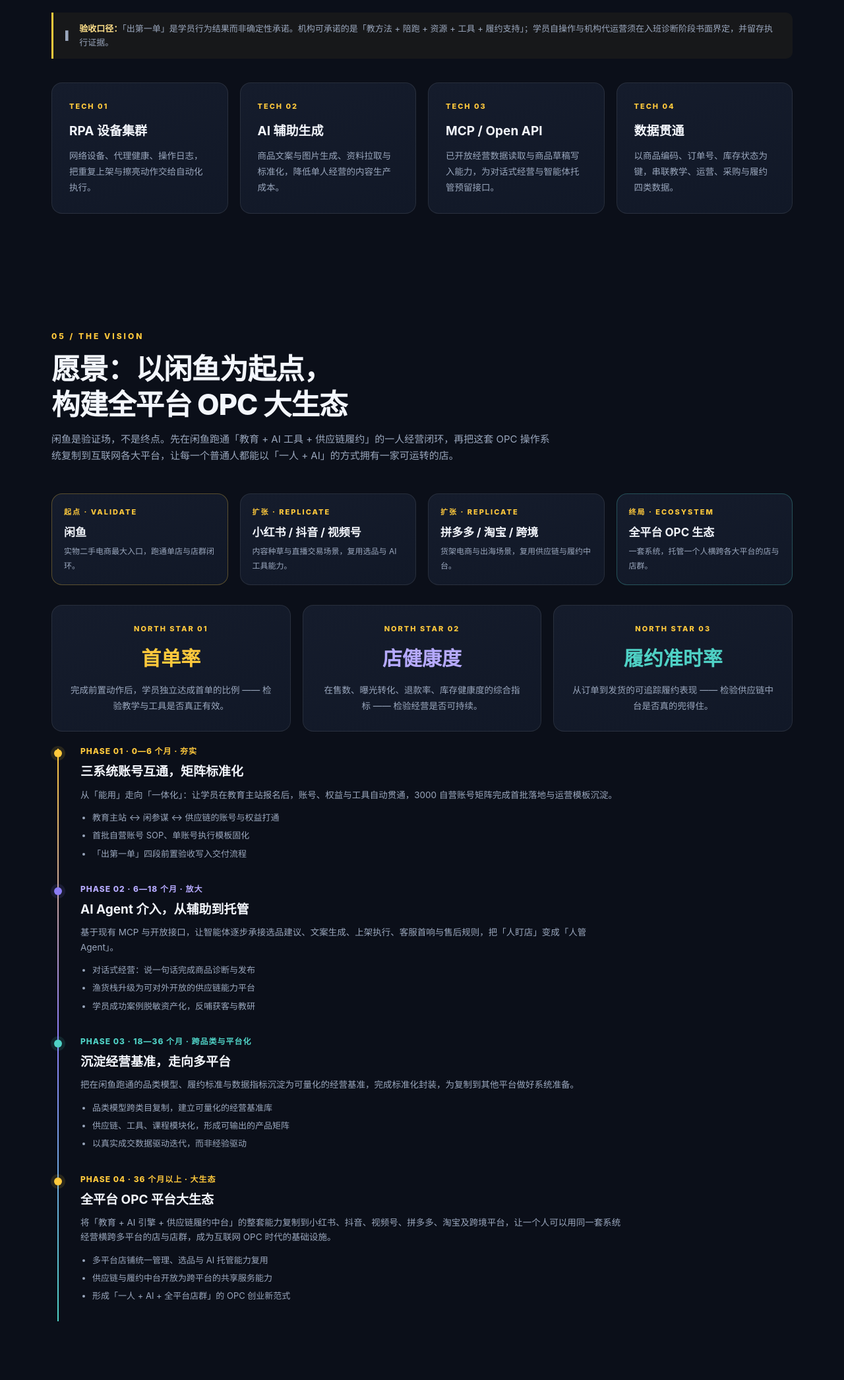
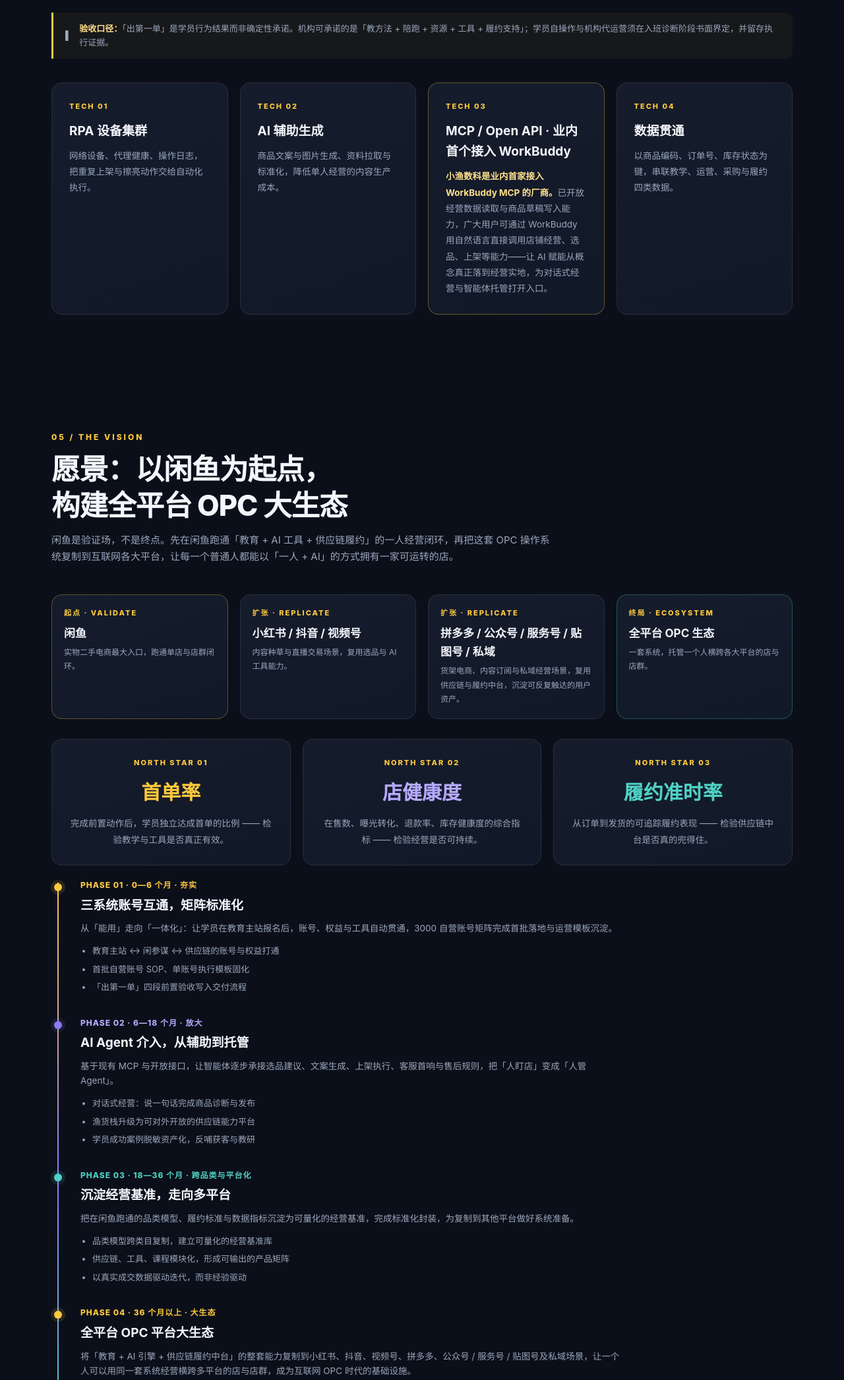
Before and after one commit to daiguangjiu/xiaoyu-digital-architecture, a plain HTML site: page index.html in a window 1280 px wide. Shown: the part 5020-7112 px from the top of the page at 66% size. Drawn offline with Linux system fonts and the light colour scheme.

Commit message:
feat: TECH03补充业内首个接入WorkBuddy MCP, 扩张平台调整为拼多多/公众号/服务号/贴图号/私域

```diff
--- a/index.html
+++ b/index.html
@@ -520,7 +520,7 @@ footer b{color:var(--sub)}
     <div class="grid g4" style="margin-top:36px">
       <div class="card"><div class="num">TECH 01</div><h3>RPA 设备集群</h3><p>网络设备、代理健康、操作日志，把重复上架与擦亮动作交给自动化执行。</p></div>
       <div class="card"><div class="num">TECH 02</div><h3>AI 辅助生成</h3><p>商品文案与图片生成、资料拉取与标准化，降低单人经营的内容生产成本。</p></div>
-      <div class="card"><div class="num">TECH 03</div><h3>MCP / Open API</h3><p>已开放经营数据读取与商品草稿写入能力，为对话式经营与智能体托管预留接口。</p></div>
+      <div class="card" style="border-color:rgba(255,201,60,.35)"><div class="num">TECH 03</div><h3>MCP / Open API · 业内首个接入 WorkBuddy</h3><p><strong style="color:var(--gold2)">小渔数科是业内首家接入 WorkBuddy MCP 的厂商。</strong>已开放经营数据读取与商品草稿写入能力，广大用户可通过 WorkBuddy 用自然语言直接调用店铺经营、选品、上架等能力——让 AI 赋能从概念真正落到经营实地，为对话式经营与智能体托管打开入口。</p></div>
       <div class="card"><div class="num">TECH 04</div><h3>数据贯通</h3><p>以商品编码、订单号、库存状态为键，串联教学、运营、采购与履约四类数据。</p></div>
     </div>
   </div>
@@ -537,7 +537,7 @@ footer b{color:var(--sub)}
     <div class="grid g4" style="margin-bottom:30px">
       <div class="card" style="padding:18px;border-color:rgba(255,201,60,.3)"><div class="num">起点 · VALIDATE</div><h3 style="font-size:17px;margin:8px 0 4px">闲鱼</h3><p style="font-size:12px">实物二手电商最大入口，跑通单店与店群闭环。</p></div>
       <div class="card" style="padding:18px"><div class="num">扩张 · REPLICATE</div><h3 style="font-size:17px;margin:8px 0 4px">小红书 / 抖音 / 视频号</h3><p style="font-size:12px">内容种草与直播交易场景，复用选品与 AI 工具能力。</p></div>
-      <div class="card" style="padding:18px"><div class="num">扩张 · REPLICATE</div><h3 style="font-size:17px;margin:8px 0 4px">拼多多 / 淘宝 / 跨境</h3><p style="font-size:12px">货架电商与出海场景，复用供应链与履约中台。</p></div>
+      <div class="card" style="padding:18px"><div class="num">扩张 · REPLICATE</div><h3 style="font-size:17px;margin:8px 0 4px">拼多多 / 公众号 / 服务号 / 贴图号 / 私域</h3><p style="font-size:12px">货架电商、内容订阅与私域经营场景，复用供应链与履约中台，沉淀可反复触达的用户资产。</p></div>
       <div class="card" style="padding:18px;border-color:rgba(79,209,197,.3)"><div class="num">终局 · ECOSYSTEM</div><h3 style="font-size:17px;margin:8px 0 4px">全平台 OPC 生态</h3><p style="font-size:12px">一套系统，托管一个人横跨各大平台的店与店群。</p></div>
     </div>
     <div class="grid g3">
@@ -568,7 +568,7 @@ footer b{color:var(--sub)}
       <div class="road-i" style="--dot:#FFC93C">
         <div class="ph" style="color:var(--gold)">PHASE 04 · 36 个月以上 · 大生态</div>
         <h3>全平台 OPC 平台大生态</h3>
-        <p>将「教育 + AI 引擎 + 供应链履约中台」的整套能力复制到小红书、抖音、视频号、拼多多、淘宝及跨境平台，让一个人可以用同一套系统经营横跨多平台的店与店群，成为互联网 OPC 时代的基础设施。</p>
+        <p>将「教育 + AI 引擎 + 供应链履约中台」的整套能力复制到小红书、抖音、视频号、拼多多、公众号 / 服务号 / 贴图号及私域场景，让一个人可以用同一套系统经营横跨多平台的店与店群，成为互联网 OPC 时代的基础设施。</p>
         <ul><li>多平台店铺统一管理、选品与 AI 托管能力复用</li><li>供应链与履约中台开放为跨平台的共享服务能力</li><li>形成「一人 + AI + 全平台店群」的 OPC 创业新范式</li></ul>
       </div>
     </div>
@@ -619,7 +619,7 @@ footer b{color:var(--sub)}
         <tr><td>基准</td><td>80 单</td><td>¥30.6 万</td><td>9.18 亿元</td><td class="hi">1.23 亿元</td></tr>
         <tr><td>乐观</td><td>128 单</td><td>¥49.0 万</td><td class="hi">14.69 亿元</td><td class="hi">1.97 亿元</td></tr>
       </table>
-      <p style="font-size:12px;margin-top:14px">这仅是<strong style="color:var(--txt)">闲鱼单一平台</strong>的店群毛利测算。复制到小红书、抖音、视频号、拼多多、淘宝及跨境平台后，同一套系统可承载的店群规模与 GMV 上限将成倍放大——这正是「全平台 OPC 大生态」的财务含义。</p>
+      <p style="font-size:12px;margin-top:14px">这仅是<strong style="color:var(--txt)">闲鱼单一平台</strong>的店群毛利测算。复制到小红书、抖音、视频号、拼多多、公众号 / 服务号 / 贴图号及私域场景后，同一套系统可承载的店群规模与 GMV 上限将成倍放大——这正是「全平台 OPC 大生态」的财务含义。</p>
     </div>
 
     <div class="card">
```
